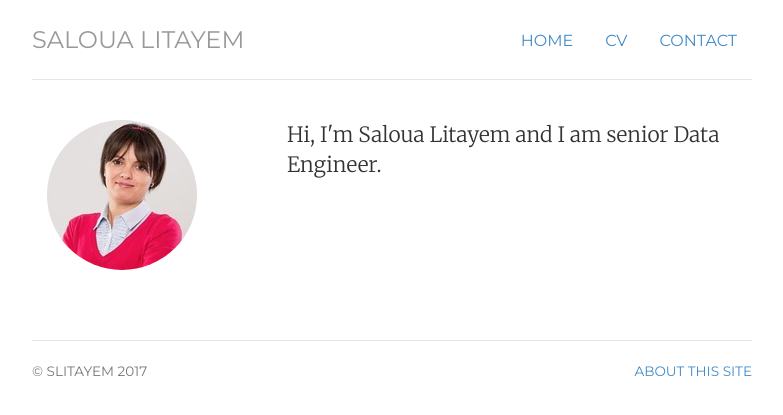
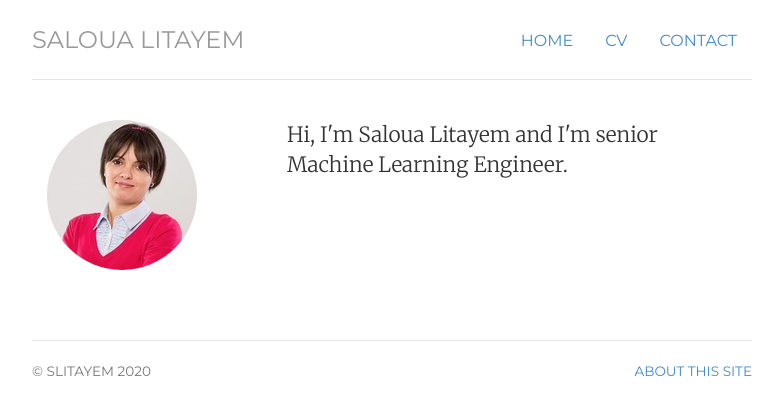
Before and after one commit to slitayem/slitayem.github.io, a Jekyll site: the page built from index.html, in a window 1280 px wide. Shown: the top 415 px of the page, without its empty margins (248-1031 px from the left). Built offline with Jekyll 4.4.1, drawn with Linux system fonts in a browser that asks for light colours; nearby versions of some CDN libraries; library files that are not in the unit come from our copies.

Commit message:
Update title

```diff
--- a/_includes/footer.html
+++ b/_includes/footer.html
@@ -1,7 +1,7 @@
 <div class="footer">
 	<div class="row">
 	<div class="col-sm-8">
-	<p><small>&copy; slitayem 2017</small></p>
+	<p><small>&copy; slitayem 2020</small></p>
 	</div>
 	<div class="col-sm-4">
 	<p class="pull-right"><small><a href="/about" title="About">About this site</a></small></p>
--- a/index.html
+++ b/index.html
@@ -1,7 +1,7 @@
 ---
 layout: default
 title: Saloua Litayem, Girly Geek
-description: Saloua Litayem is a Senior Data engineer
+description: Saloua Litayem is a Senior Machine Learning Engineer
 ---
 <!-- <div class="jumbotron"> -->
 <div class="row marketing">
@@ -9,7 +9,7 @@ description: Saloua Litayem is a Senior Data engineer
 	<img  class="img-circle avatar" alt="Saloua Litayem" src="img/img_saloua150px.jpg">
 	</div>
 	<div itemscope itemtype="http://data-vocabulary.org/Person" class="col-sm-8">
-	<p class="lead">Hi, I'm <span itemprop="name">Saloua Litayem </span> and I am senior Data Engineer.</p>
+	<p class="lead">Hi, I'm <span itemprop="name">Saloua Litayem </span> and I'm senior Machine Learning Engineer.</p>
 
 <!-- 	<p>I'm also available for hire as a <span itemprop="title">data scientist, data engineer.</span>. <a href="contact">Drop me a line</a> about the available role if you're interested in having me as an amazing collaborator.</p> -->
 	</div>
```
